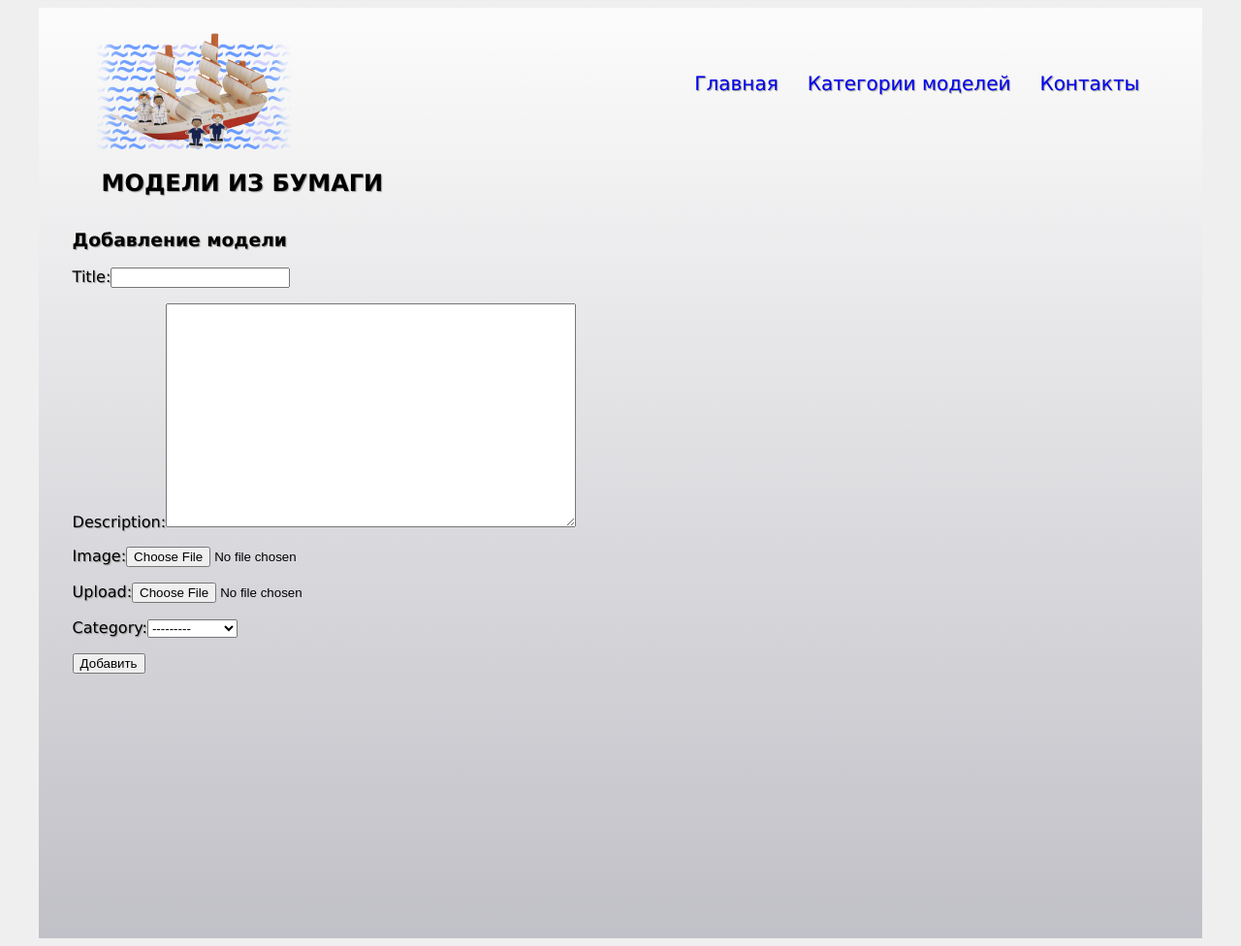
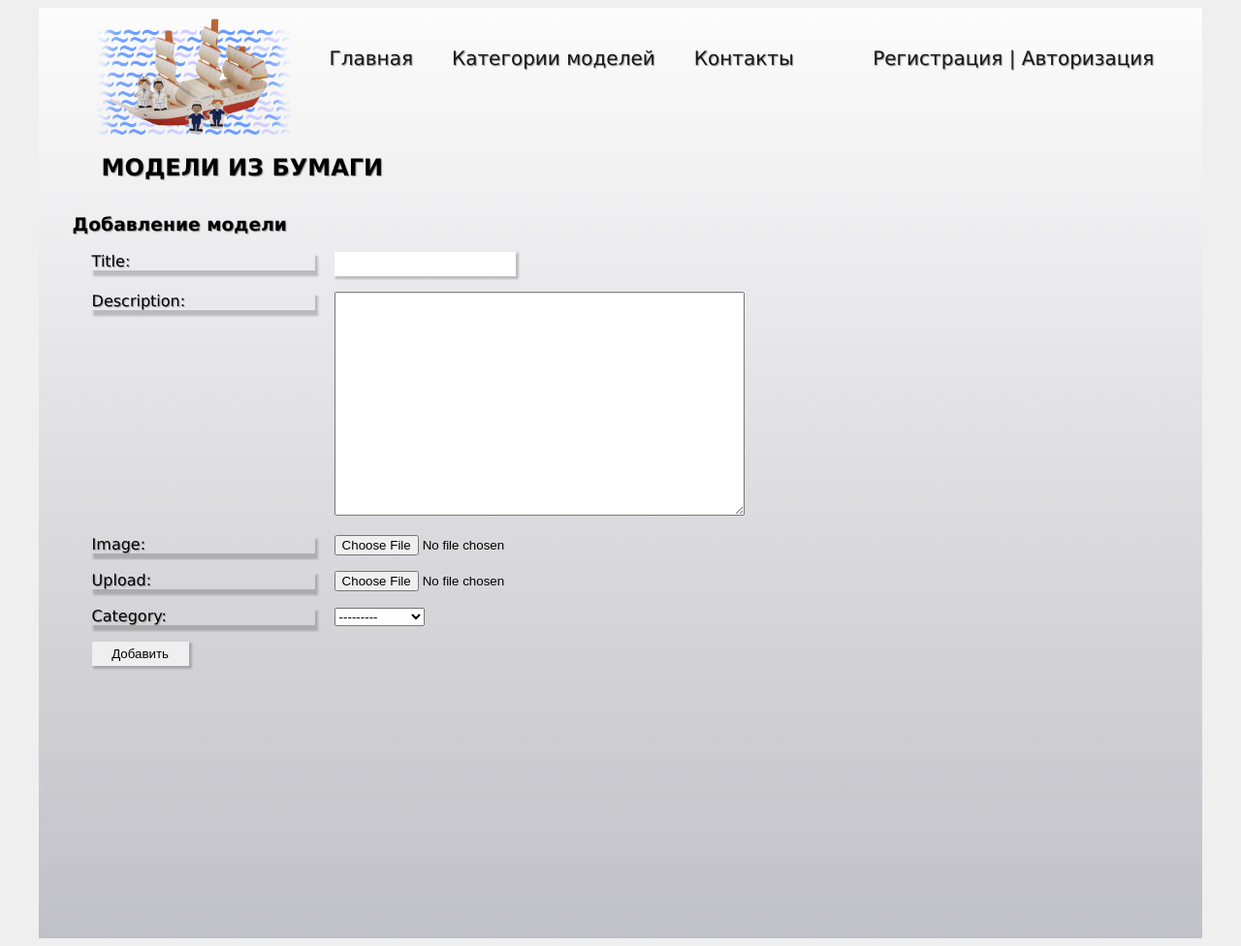
Before and after one commit to GolubinM/HomeTask55, a Django app: page /projects/upload/ in a window 1280 px wide. Shown: the whole page at 97% size. Run offline with Django 4.2, Linux system fonts and the light colour scheme; data comes from the database, SQL or seed files in the repository; both versions use the stored data as it was after the commit.

Commit message:
HomeTask 56 ready

```diff
--- a/hometask55/urls.py
+++ b/hometask55/urls.py
@@ -24,6 +24,8 @@ urlpatterns = [
     path("admin/", admin.site.urls),
     path("", main, name='main'),
     path("projects/", include('papermodels.urls')),
-    path("contacts/", contacts, name='contacts')
+    path("contacts/", contacts, name='contacts'),
+    path("login/", LoginUser.as_view(), name='login'),
+
 ]
 urlpatterns += static(settings.MEDIA_URL, document_root=settings.MEDIA_ROOT)
--- a/papermodels/forms.py
+++ b/papermodels/forms.py
@@ -1,4 +1,7 @@
 from django import forms
+from django.contrib.auth.forms import UserCreationForm, AuthenticationForm
+from django.contrib.auth.models import User
+
 from .models import *
 
 
@@ -10,3 +13,27 @@ class AddPostForm(forms.ModelForm):
             'title': forms.TextInput(attrs={'class': 'form-input'}),
             'description': forms.Textarea(attrs={'cols': 50, 'rows': 15}),
         }
+
+
+class RegisterUserForm(UserCreationForm):
+    username = forms.CharField(label='Логин', widget=forms.TextInput(attrs={'class': 'form-input'}))
+    password1 = forms.CharField(label='Пароль', widget=forms.PasswordInput(attrs={'class': 'form-input'}))
+    password2 = forms.CharField(label='Подтверждение пароля', widget=forms.PasswordInput(attrs={'class': 'form-input'}))
+
+    class Meta:
+        model = User
+        fields = ['username', 'password1', 'password2', 'first_name', 'last_name', 'email']
+        widgets = {
+            'username': forms.TextInput(attrs={'class': 'form-input'}),
+            'last_name': forms.TextInput(attrs={'class': 'form-input'}),
+            'password1': forms.PasswordInput(attrs={'class': 'form-input'}),
+            'password2': forms.PasswordInput(attrs={'class': 'form-input'}),
+            'first_name': forms.TextInput(attrs={'class': 'form-input'}),
+            'email': forms.TextInput(attrs={'class': 'form-input'}),
+
+        }
+
+
+class LoginUserForm(AuthenticationForm):
+    username = forms.CharField(label='Логин', widget=forms.TextInput(attrs={'class': 'form-input'}))
+    password = forms.CharField(label='Пароль', widget=forms.PasswordInput(attrs={'class': 'form-input'}))
--- a/papermodels/static/css/style.css
+++ b/papermodels/static/css/style.css
@@ -10,27 +10,64 @@ body {
   /* background-color: rgb(231, 231, 232); */
 }
 
+.menu .wrap {
+  list-style: none;
+}
+
+
+
+/* .menu li {
+  padding: 5px 15px;
+}
+.menu .right_side {
+  float: right;
+} */
+
+ul {
+  list-style: none;
+}
+ul.menu {
+  margin: 0;
+  padding: 0;
+  color: #2a2a2a;
+  font-size: 20px;
+  overflow: hidden;
+}
+ul.menu li {
+  float: left;
+  margin: 0 10px 0px 30px;
+  padding-top: 5px;
+}
+
+ul.menu li.last {
+  float: right;
+  padding-right: 40px;
+}
+
+ul.menu li a {
+  color: #171717;
+  text-decoration: none;
+}
+ul.menu li a:hover {
+  color: #9d9d9d;
+}
+
 .logo {
-  display: inline-block;
-  margin: 10px auto 2px 30px;
+  /* display: inline-block; */
+  /* margin: 0px auto 2px 30px; */
+  /* padding: 0; */
   max-width: 200px;
 }
-.menu .wrap {
-  display: flex;
-  flex: wrap;
-  justify-content: space-around;
-  align-items: center;
+
+ul.menu img.logo {
+  margin: 0px auto 2px 30px;
+  padding-top: 0;
 }
 
-.menu ul {
-  display: flex;
-  list-style: none;
-  font-size: 20px;
-  padding-right: 50px;
+ul.menu li.text {
+  margin-top: 35px;
 }
-.menu li {
-  padding: 5px 15px;
-}
+
 .container {
   margin: 0 auto;
   max-width: 95%;
@@ -95,18 +132,17 @@ h1 {
 .modellist :hover {
   color: rgb(80, 95, 21);
   text-shadow: 2px 3px 3px rgb(150, 150, 150);
-
 }
 
 .descripion {
   font-size: 1em;
-  text-indent:1em;
+  text-indent: 1em;
 }
-.proj_number{
+.proj_number {
   padding: 0 5px;
 }
 
-.models{
+.models {
   display: flex;
   background-color: rgb(225, 225, 225);
   border: 6px solid #fff;
@@ -117,23 +153,45 @@ h1 {
   flex-wrap: wrap;
   align-content: flex-start;
 }
-.model_img{
+.model_img {
   max-width: 200px;
 }
 
-.contacts{
+.contacts {
   justify-content: flex-start;
   flex-wrap: none;
 }
 .footer {
-    min-height: 120px;
+  min-height: 120px;
 }
- a {
-    text-decoration: none;
+a {
+  text-decoration: none;
 }
 
-.add_model_btn{
+.add_model_btn {
   padding: 4px;
   margin-left: 20px;
+}
+.form-label {
+  display: inline-block;
+  min-width: 230px;
+  vertical-align: top;
+  box-shadow: 2px 5px 2px 1px rgba(0, 0, 0, 0.2);
+  margin: 0px 20px;
+}
 
+.form-input,.btn{
+  box-shadow: 2px 2px 2px 1px rgba(0, 0, 0, 0.2);
+  outline-color: #9d9d9d;
+  border: none;
+  padding: 5px;
 }
+.btn{
+  margin-left: 20px;
+  min-width: 100px;
+}
+
+.last {
+  float: right;
+  margin-right: 20px;
+}
--- a/papermodels/templates/papermodels/base.html
+++ b/papermodels/templates/papermodels/base.html
@@ -11,15 +11,16 @@
 <div class="container">
 <div class="menu">
     <div class="wrap">
-        <div class="logo">
-            <a href="{% url 'main' %}">
-                <img class="logo" src="{% static 'papermodels/logo.png' %}" alt="logo">
-            </a>
-        </div>
-        <ul>
-            <li><a href="{% url 'main' %}">Главная</a></li>
-            <li><a href="{% url 'papermodels:projects' %}">Категории моделей</a></li>
-            <li><a href="{% url 'contacts' %}">Контакты</a></li>
+        <ul class="menu">
+            <li ><a href="{% url 'main' %}"><img class="logo" src="{% static 'papermodels/logo.png' %}" alt="logo"></a></li>
+            <li class="text"><a href="{% url 'main' %}">Главная</a></li>
+            <li class="text"><a href="{% url 'papermodels:projects' %}">Категории моделей</a></li>
+            <li class="text"><a href="{% url 'contacts' %}">Контакты</a></li>
+            {% if request.user.is_authenticated %}
+            <li class="text last">{{ user.username }} | <a href="{% url 'papermodels:logout' %}">Выйти</a></li>
+            {% else %}
+            <li class="text last"><a href="{% url 'papermodels:register' %}">Регистрация</a> | <a href="{% url 'login' %}">Авторизация</a></li>
+            {% endif %}
         </ul>
 
     </div>
--- a/papermodels/templates/papermodels/upload.html
+++ b/papermodels/templates/papermodels/upload.html
@@ -4,12 +4,11 @@
 <h3>Добавление модели</h3>
 <form action="{% url 'papermodels:upload' %}" method="post" enctype="multipart/form-data">
     {% csrf_token %}
-
     {% for f in form %}
     <p><label class="form-label" for="{{ f.id_for_label }}">{{f.label}}:</label>{{ f }}</p>
     <div class="form-error">{{f.errors}}</div>
     {% endfor %}
 
-    <button type="submit">Добавить</button>
+    <button class="btn" type="submit">Добавить</button>
 </form>
 {% endblock %}
--- a/papermodels/urls.py
+++ b/papermodels/urls.py
@@ -1,10 +1,13 @@
 from django.urls import path
-from . import views
+from .views import *
 
 app_name = 'papermodels'
 
 urlpatterns = [
-    path('', views.projects, name='projects'),
-    path('<int:model_id>/', views.project, name='project'),
-    path('upload/', views.upload, name='upload'),
+    path('', projects, name='projects'),
+    path('<int:model_id>/', project, name='project'),
+    path('upload/', upload, name='upload'),
+    path('register/', RegisterUser.as_view(), name='register'),
+    # path("login/", LoginUser.as_view(), name='login'),
+    path("logout/", logout_user, name="logout"),
 ]
--- a/papermodels/views.py
+++ b/papermodels/views.py
@@ -1,6 +1,12 @@
-from django.shortcuts import render, get_object_or_404
+from django.contrib.auth import logout
+from django.contrib.auth.forms import UserCreationForm, AuthenticationForm
+from django.contrib.auth.views import LoginView
+from django.shortcuts import render, get_object_or_404, redirect
+from django.urls import reverse_lazy
+from django.views.generic import CreateView
+from django.http import HttpResponse
 
-from .forms import AddPostForm
+from .forms import AddPostForm, RegisterUserForm, LoginUserForm
 from .models import *
 from django.contrib import messages
 
@@ -36,3 +42,22 @@ def upload(request):
 def contacts(request):
     conts = Contacts.objects.all()
     return render(request, 'papermodels/contacts.html', {'contacts': conts})
+
+
+def logout_user(request):
+    logout(request)
+    return redirect('login')
+
+
+class RegisterUser(CreateView):
+    form_class = RegisterUserForm
+    template_name = 'papermodels/register.html'
+    success_url = reverse_lazy('login')  # возвращаемся на форму в случае успеха
+
+
+class LoginUser(LoginView):
+    form_class = LoginUserForm
+    template_name = 'papermodels/login.html'
+
+    def get_success_url(self):
+        return reverse_lazy('login')  # возвращаемся на форму в случае успеха
```
Also changed, not shown: hometask55/settings.py (+14 -11 lines), papermodels/templates/papermodels/login.html (added, +15 -0 lines), papermodels/templates/papermodels/project.html (+15 -3 lines), papermodels/templates/papermodels/register.html (added, +13 -0 lines), papermodels.sqlite3.
